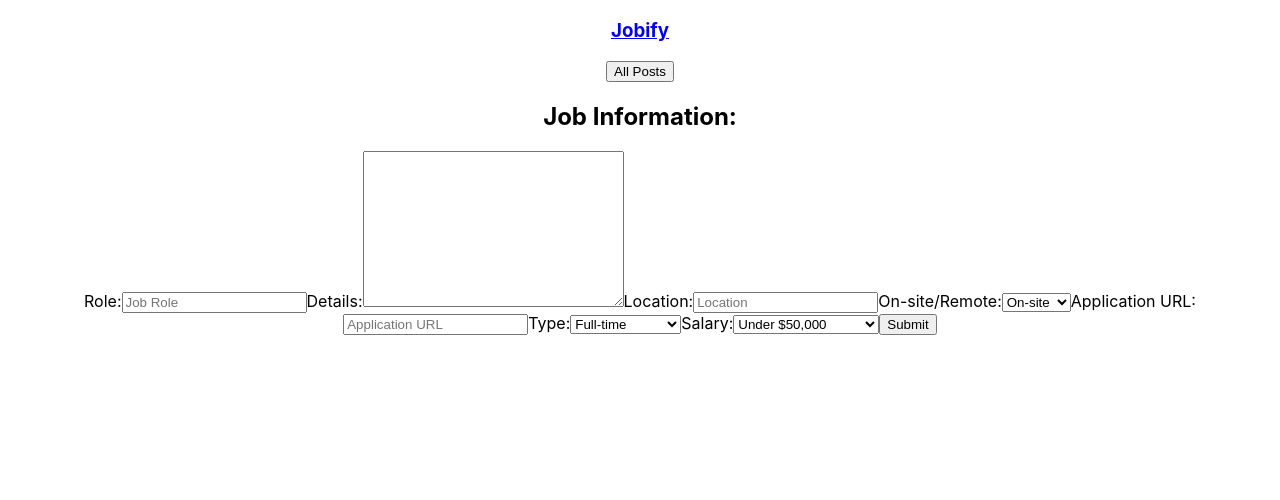
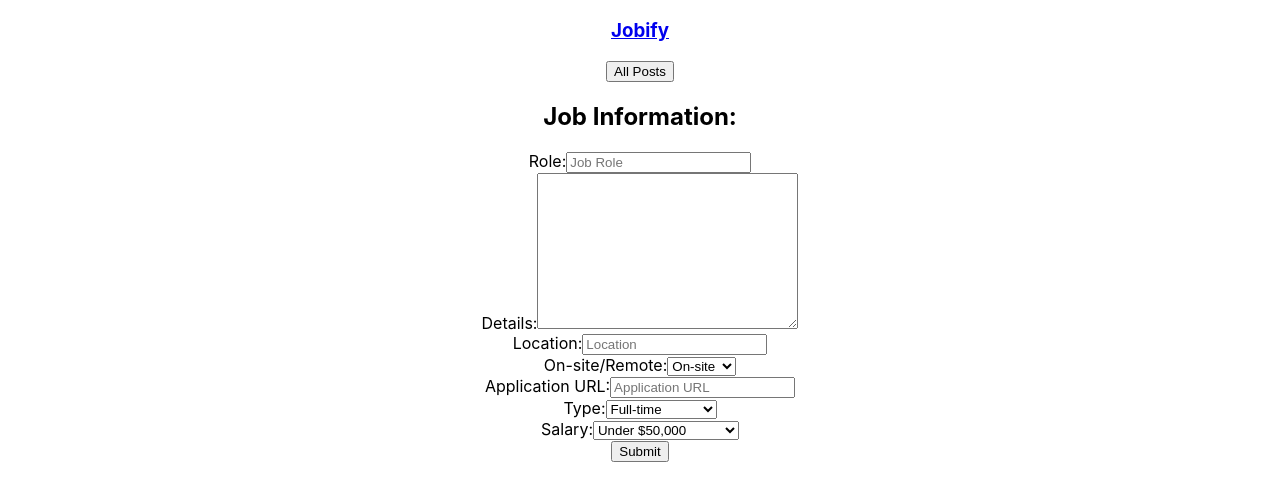
Before and after one commit to Alenmnoian4/Jobify_Frontend, a React (Create React App) app: page /posts/new in a window 1280 px wide. Shown: the top 500 px of the page. Built offline with nearby package versions, Linux system fonts and the light colour scheme.

Commit message:
styled create.js

```diff
--- a/src/pages/Create.js
+++ b/src/pages/Create.js
@@ -5,7 +5,11 @@
   return (
     <div className="all">
       <h2>Job Information:</h2>
+
+
      <Form className="createForm" action="/posts/create" method="post">
+     <div className="form">
+<div className="jobrole">
           <label for="role">Role:</label>
           <input
             type="text"
@@ -13,7 +17,8 @@
             placeholder="Job Role"
             id=""
           />
-
+</div>
+<div>
           <label for="details">Details:</label>
           <textarea
             name="details"
@@ -21,7 +26,8 @@
             cols="30"
             rows="10"
           ></textarea>
-
+</div>
+<div>
           <label for="Location">Location:</label>
           <input
             type="text"
@@ -29,14 +35,16 @@
             placeholder="Location"
             id=""
           />
-
+</div>
+<div>
           <label for="On-site">On-site/Remote:</label>
           <select name="onsite" id="">
             <option value="On-site">On-site</option>
             <option value="Hybrid">Hybrid</option>
             <option value="Remote">Remote</option>
           </select>
-
+</div>
+<div>
           <label for="appURL">Application URL:</label>
           <input
             type="text"
@@ -44,7 +52,8 @@
             placeholder="Application URL"
             id=""
           />
-
+</div>
+<div>
           <label for="type">Type:</label>
           <select name="type" id="">
             <option value="Full-time">Full-time</option>
@@ -56,7 +65,8 @@
             <option value="Apprenticeship">Apprenticeship</option>
             <option value="Other">Other</option>
           </select>
-
+</div>
+<div>
           <label for="salary">Salary:</label>
           <select name="salary" id="">
             <option value="-$50,000">Under $50,000</option>
@@ -69,9 +79,13 @@
             <option value="$170,000 - $200,000">$170,000 - $200,000</option>
             <option value="$200,000+">$200,000+</option>
           </select>
+</div>
+<div>
+          <input className="submit"type="Submit" />
+</div>
+          </div>
+        </Form>
 
-        <input type="Submit" />
-      </Form>
     </div>
   );
 }
```
Lines whose indentation alone changed are shown as unchanged.
